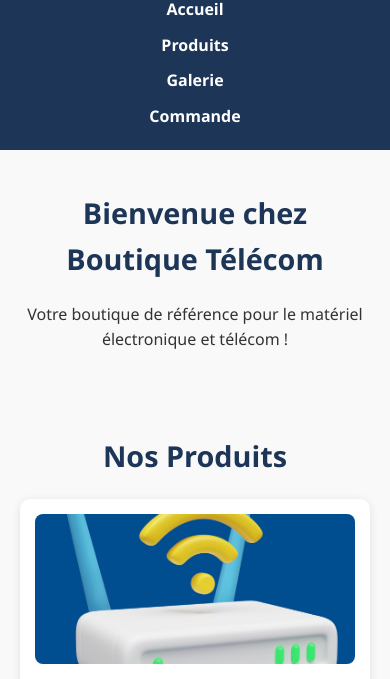
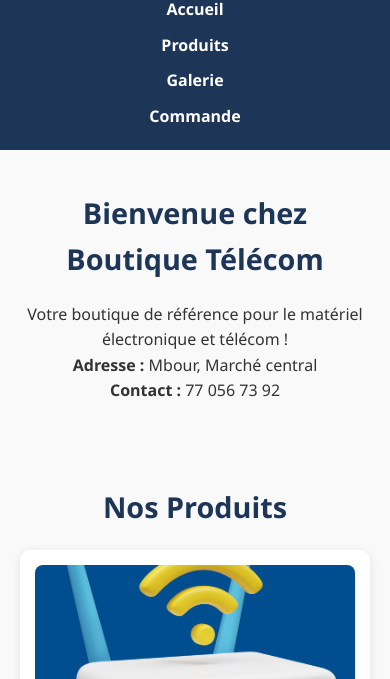
Before and after one commit to Aminata102/BoutikTelecom1.github, a plain HTML site: page index.html in a window 390 px wide. Shown: the part 164-843 px from the top of the page. Drawn offline with Linux system fonts and the light colour scheme.

Commit message:
Ajout de l'adresse et du numéro de téléphone dans le site

```diff
--- a/index.html
+++ b/index.html
@@ -25,6 +25,8 @@
  <section id="accueil">
  <h2>Bienvenue chez Boutique Télécom</h2>
  <p>Votre boutique de référence pour le matériel électronique et télécom !</p>
+ <p><strong>Adresse :</strong> Mbour, Marché central</p>
+ <p><strong>Contact :</strong> 77 056 73 92</p>
  </section>
 
  <section id="produits">
@@ -87,6 +89,8 @@
 
  <footer>
  <p>&copy; 2025 Boutik Telecom. Tous droits réservés.</p>
+ <p><strong>Adresse :</strong> Mbour, Marché central</p>
+ <p><strong>Téléphone :</strong> 77 056 73 92</p>
  </footer>
 
  <script src="script.js"></script>
```
Lines whose indentation alone changed are shown as unchanged.
